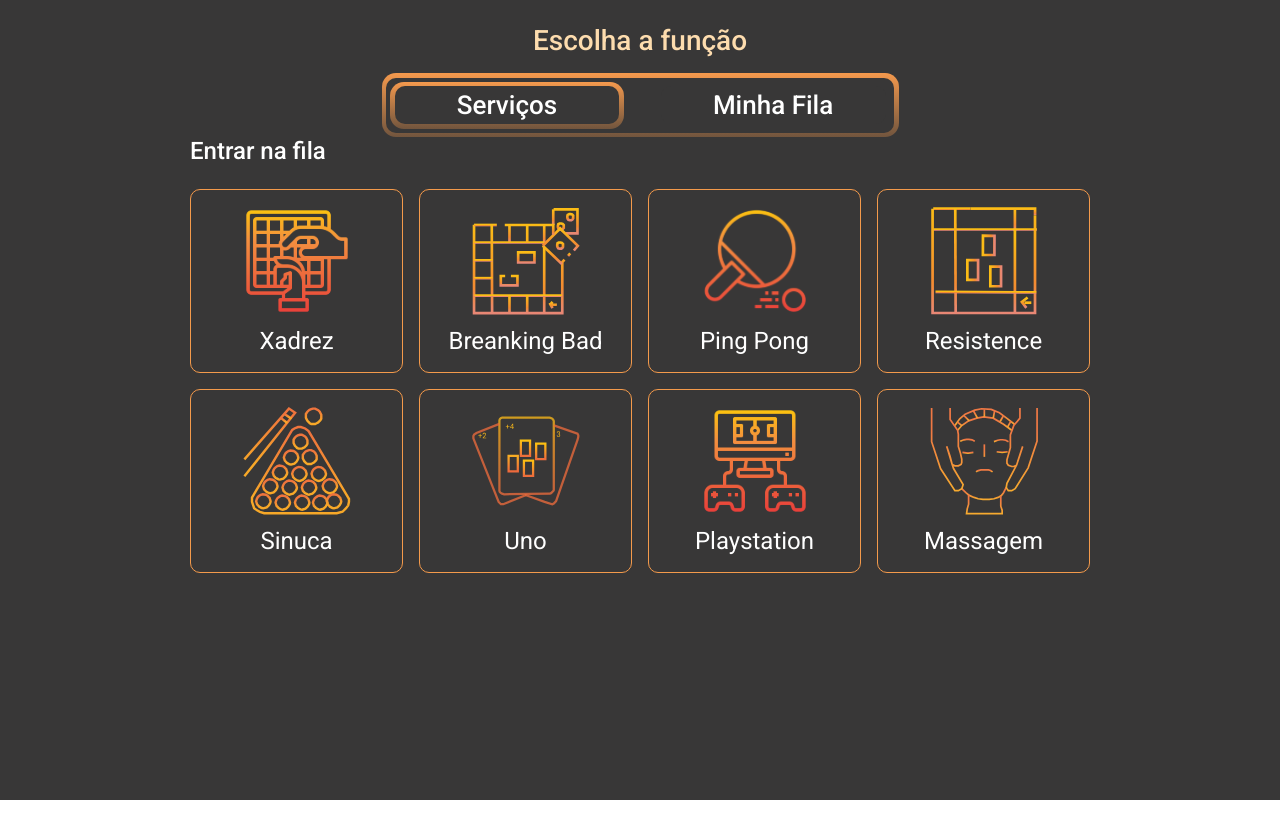
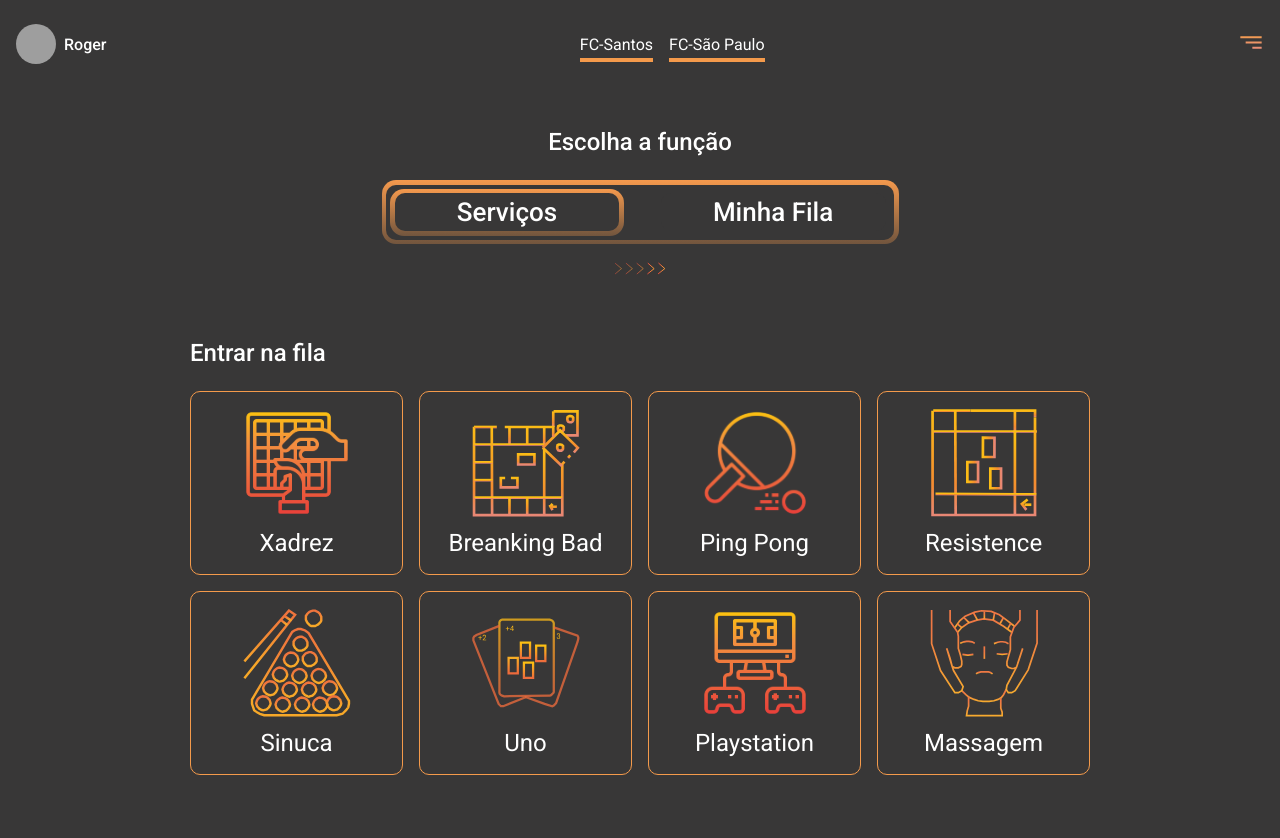
Before and after one commit to rbmelolima/FIFO-Web, a React (Create React App) app: page /filas in a window 1280 px wide. Shown: the top 838 px of the page. Before the commit the page ends 800 px from the top, so only its background shows below. Built offline with nearby package versions, Linux system fonts and the light colour scheme; grey boxes are pictures that could not be loaded.

Commit message:
feat: barra de navegação

```diff
--- a/src/pages/chooseQueues/assets.ts
+++ b/src/pages/chooseQueues/assets.ts
@@ -6,6 +6,8 @@
 import Pingpong from '../../assets/icons/pingpong.svg';
 import Resistance from '../../assets/icons/resistance.svg';
 import Sinuca from '../../assets/icons/sinuca.svg';
+import entry from '../../assets/icons/entry.svg';
+import menu from '../../assets/icons/menu.svg';
 
 export {
   Xadrez,
@@ -15,5 +17,7 @@
   Massagem,
   Pingpong,
   Resistance,
-  Sinuca
+  Sinuca,
+  entry,
+  menu
 }
--- a/src/pages/chooseQueues/index.tsx
+++ b/src/pages/chooseQueues/index.tsx
@@ -1,15 +1,29 @@
 import React from 'react';
 import CardQueue from '../../components/cardQueue';
 import * as Icons from './assets';
-import { WrapperButton, PageChooseQueue, Grid, Main } from './styles';
+import { WrapperButton, PageChooseQueue, Grid, Main, TitleChoiceButton, Navigation } from './styles';
+import AvatarNavbar from '../../components/avatarNavbar';
 
 const ChooseQueues: React.FC = () => {
   return (
     <PageChooseQueue>
+      <Navigation>
+        <AvatarNavbar name="Roger" url="https://avatars3.githubusercontent.com/u/48859060?s=460&u=123d876938f95e03eaadd31dbb079018fa374c77&v=4"/>
+
+        <div className="links">
+          <a href="/">FC-Santos</a>
+          <a href="/">FC-São Paulo</a>
+        </div>
+
+        <button>
+          <img src={Icons.menu} alt=""/>
+        </button>
+      </Navigation>
+
       <Main>
-        <h2 className="title-choice-button">Escolha a função</h2>
+        <TitleChoiceButton> Escolha a função </TitleChoiceButton>
+
         <WrapperButton>
-
           <div className="div-wrapper-button">
             <div className="box-button active-box-button">
               <button>
@@ -22,58 +36,61 @@
                 <h4>Minha Fila</h4>
               </button>
             </div>
+          </div>
+        </WrapperButton>
 
-          </div>
+        <div className="imgWrapperButton">
+          <img src={ Icons.entry } alt="" />
+        </div>
 
-        </WrapperButton>
         <h2>Entrar na fila</h2>
         <Grid>
           <CardQueue
             name="Xadrez"
-            url={Icons.Xadrez}
-            click={() => { }}
+            url={ Icons.Xadrez }
+            click={ () => { } }
           />
 
           <CardQueue
             name="Breanking Bad"
-            url={Icons.Breankingbad}
-            click={() => { }}
+            url={ Icons.Breankingbad }
+            click={ () => { } }
           />
 
           <CardQueue
             name="Ping Pong"
-            url={Icons.Pingpong}
-            click={() => { }}
+            url={ Icons.Pingpong }
+            click={ () => { } }
           />
 
           <CardQueue
             name="Resistence"
-            url={Icons.Resistance}
-            click={() => { }}
+            url={ Icons.Resistance }
+            click={ () => { } }
           />
 
           <CardQueue
             name="Sinuca"
-            url={Icons.Sinuca}
-            click={() => { }}
+            url={ Icons.Sinuca }
+            click={ () => { } }
           />
 
           <CardQueue
             name="Uno"
-            url={Icons.Uno}
-            click={() => { }}
+            url={ Icons.Uno }
+            click={ () => { } }
           />
 
           <CardQueue
             name="Playstation"
-            url={Icons.Videogame}
-            click={() => { }}
+            url={ Icons.Videogame }
+            click={ () => { } }
           />
 
           <CardQueue
             name="Massagem"
-            url={Icons.Massagem}
-            click={() => { }}
+            url={ Icons.Massagem }
+            click={ () => { } }
           />
         </Grid>
       </Main>
--- a/src/pages/chooseQueues/styles.ts
+++ b/src/pages/chooseQueues/styles.ts
@@ -1,12 +1,55 @@
 import styled from 'styled-components';
 
+export const Navigation = styled.nav`
+  display: flex;
+  align-items: center;
+  justify-content: space-between;
+  color: #fff;
 
+  .links {
+    margin: 0 8px;
 
+    a {
+      color: #fff;
+      border-bottom: 4px solid var(--color-primary-normal);
+      padding-bottom: 4px;
+    }
+
+    a:last-child{
+      margin-left: 16px;
+    }
+  }
+
+  button {
+    width: 26px;
+    height: 26px;
+    background: transparent;
+    outline: none;
+    border: none;
+  }
+`;
+
+export const TitleChoiceButton = styled.h2`
+  font-size: 28px;
+  font-style: normal;
+  font-weight: 500;
+  text-align: center;
+  color: #FDDCAE;
+  margin: 0;
+
+  @media screen and (max-width: 576px) {
+    .title-choice-button{
+      font-size: 20px;
+    }
+  }
+`;
 
 export const WrapperButton = styled.div`
-
   padding: 4.5px;
   border-radius: 14px;
+  width: min-content;
+  margin: 0 auto 16px auto;
+
   background: linear-gradient(
     180deg,
     #f4994d 0%,
@@ -15,9 +58,6 @@
     rgba(244, 153, 77, 0) 99.99%,
     #786247 100%
   );
-    width: min-content;
-    margin: 0 auto;
-    margin-top: 16px;
 
   .div-wrapper-button{
     display:flex;
@@ -49,8 +89,6 @@
     );
   }
 
-
-
   button {
     background-color: var(--color-background-dark);
     width: 224.89px;
@@ -62,18 +100,17 @@
     border: none;
   }
 
-  h4{
-    font-family: Roboto;
+  h4 {
     font-style: normal;
     font-weight: 500;
     font-size: 26px;
   }
 
-
   @media screen and (max-width: 576px) {
-    h4{
+    h4 {
       font-size: 14px;
     }
+
     .div-wrapper-button{
       width: 248px;
     }
@@ -82,18 +119,7 @@
       width: 109.77px;
     }
   }
-
-
-
 `;
-
-
-
-
-
-
-
-
 
 export const PageChooseQueue = styled.div`
   background-color: var(--color-background-dark);
@@ -105,6 +131,7 @@
 export const Main = styled.main`
   max-width: 900px;
   margin: 0 auto;
+  padding: 64px 0;
 
   h2 {
     font-style: normal;
@@ -114,19 +141,10 @@
     margin-bottom: 24px;
   }
 
-  .title-choice-button{
-    font-size:28px;
-    font-family: Roboto;
-    font-style: normal;
-    font-weight: 500;
+  .imgWrapperButton {
+    width: 100%;
     text-align: center;
-    color: #FDDCAE;
-    margin:0;
-  }
-  @media screen and (max-width: 576px) {
-    .title-choice-button{
-      font-size:20px;
-    }
+    margin: 0 auto 60px auto;
   }
 `;
 
```
Also changed, not shown: src/assets/icons/menu.svg (added). Lines whose indentation alone changed are shown as unchanged.
